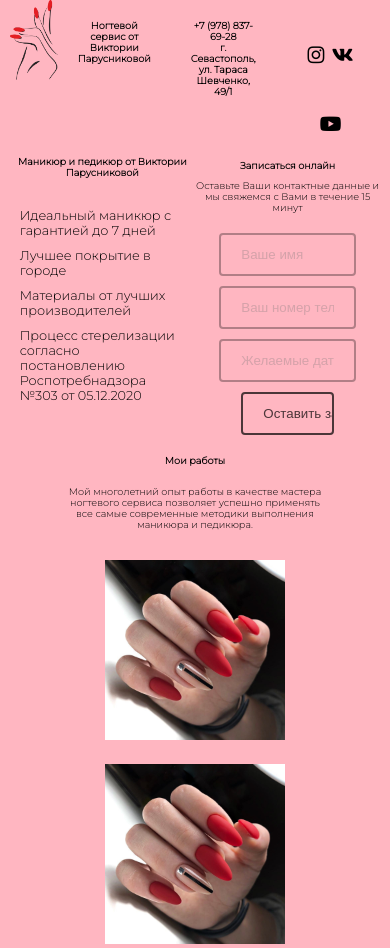
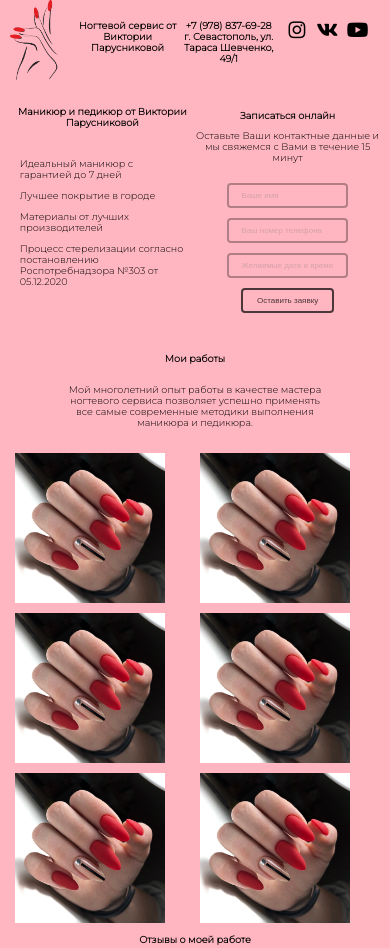
Before and after one commit to kenmeriftw/parallax_landing, a plain HTML site: page index.html in a window 390 px wide. Shown: the top 948 px of the page. Drawn offline with Linux system fonts and the light colour scheme.

Commit message:
injection of grids in CSS

```diff
--- a/index.html
+++ b/index.html
@@ -22,8 +22,8 @@
     </div>
     <div class="social-links header-block text-center">
       <a class="fab fa-instagram" href="https://www.instagram.com/parusnikovanail/"></a>
-      <a class="fab fa-vk" href="#"></a>
-      <a class="fab fa-youtube" href="#"></a>
+      <a class="fab fa-vk" href="https://vk.com"></a>
+      <a class="fab fa-youtube" href=""></a>
     </div>
   </div>
 
--- a/stylesheets/decor.css
+++ b/stylesheets/decor.css
@@ -26,6 +26,7 @@
   border-radius: 4px;
   background-color: lightpink;
   opacity: .3;
+  font-size: 0.8em;
 }
 
 .user-input input:focus {
@@ -45,3 +46,16 @@
 .feedback-text {
   font-size: small;
 }
+
+@media screen and (max-width: 500px) {
+  .user-input input {
+    font-size: 0.5em;
+    padding: 6px 12px;
+  }
+}
+
+@media screen and (max-width: 330px) {
+  .user-input input {
+    font-size: 0.4em;
+  }
+}
--- a/stylesheets/grid.css
+++ b/stylesheets/grid.css
@@ -4,8 +4,8 @@ body {
 }
 
 .header {
-  display: flex;
-  flex-direction: row;
+  display: grid;
+  grid-template-columns: 0.2fr 0.3fr 0.3fr 0.2fr;
   height: 150px;
   width: 90%;
   margin: auto;
@@ -19,30 +19,27 @@ body {
 
 .header-logo {
   margin-left: 20px;
+  height: 150px;
 }
 
 .header-block {
   height: 110px;
-  width: 30%;
-  margin: 40px 20px 0;
+  margin-top: 40px;
 }
 
 .header-block h4 {
   margin: 0;
 }
 
-.header-block a {
-  margin-top: 25px;
-  margin-bottom: 25px;
-  margin-left: 15px
-}
-
 .social-links {
-  margin-top: 10px;
+  display: grid;
+  grid-template-columns: repeat(3, 0.3fr);
 }
 
 .visit-me {
   width: 80%;
+  height: auto;
+  overflow: hidden;
   margin: auto;
 }
 
@@ -53,7 +50,6 @@ body {
 }
 
 .column-1-3 {
-  width: 33.33%;
   text-align: center;
   margin: 0 auto;
 }
@@ -63,8 +59,7 @@ body {
 }
 
 .user-input {
-  display: flex;
-  flex-direction: column;
+  display: grid;
 }
 
 .portfolio {
@@ -84,12 +79,13 @@ body {
 
 .images-in-grid {
   margin-top: 20px;
-  text-align: center;
+  display: grid;
+  grid-template-columns: repeat(3, 1fr);
 }
 
 .images-in-grid img {
-  width: 350px;
-  padding: 10px;
+  width: 300px;
+  padding: 5px;
 }
 
 .feedback {
@@ -102,33 +98,23 @@ body {
 }
 
 .feedback-grid {
-  display: flex;
+  display: grid;
+  grid-template-columns: repeat(3, 1fr);
 }
 .customer-photo {
   width: 150px;
 }
 
 .footer {
-  width: 90%;
-  height: 150px;
+  width: 50%;
+  height: 180px;
   margin: auto;
   text-align: center;
 }
 
-.footer h4 {
-  margin-top: 0;
-  margin-bottom: 0;
-}
-
-@media screen and (max-width: 1250px) {
-  .images-in-grid img {
-   width: 280px;
-  }
-}
-
-@media screen and (max-width: 1050px) {
-  .images-in-grid img {
-    width: 220px;
+@media screen and (max-width: 1000px) {
+  .images-in-grid {
+    grid-template-columns: repeat(2, 1fr);
   }
 }
 
@@ -154,20 +140,18 @@ body {
     font-size: 0.7em;
   }
 
-  .images-in-grid img {
-    width: 180px;
-  }
-
   .features-list {
     padding-left: 0;
   }
 
-  .features-list li {
+  .text-center {
     font-size: 0.8em;
   }
+}
 
-  .text-center {
-    font-size: 0.8em;
+@media screen and (max-width: 670px) {
+  .images-in-grid img {
+      width: 200px;
   }
 }
 
@@ -186,6 +170,10 @@ body {
 
   .portfolio {
     width: 95%;
+  }
+
+  .features-list li {
+    font-size: 0.7em;
   }
 
   .feedback {
@@ -213,8 +201,29 @@ body {
   }
 }
 
-@media screen and (max-width: 400px) {
+@media screen and (max-width: 450px) {
+  .header {
+    grid-template-columns: 0.2fr 0.3fr 0.3fr 0.3fr;
+    height: 100px;
+  }
+
+  .header-block {
+    height: 80px;
+  }
+
+  .features-list li {
+    font-size: 0.6em;
+  }
+
   .feedback-grid {
     display: block;
   }
+
+  .images-in-grid img {
+    width: 150px;
+  }
 }
+
+@media screen and (max-width: 320px) {
+
+}
```
Also changed, not shown: 1 other file.
